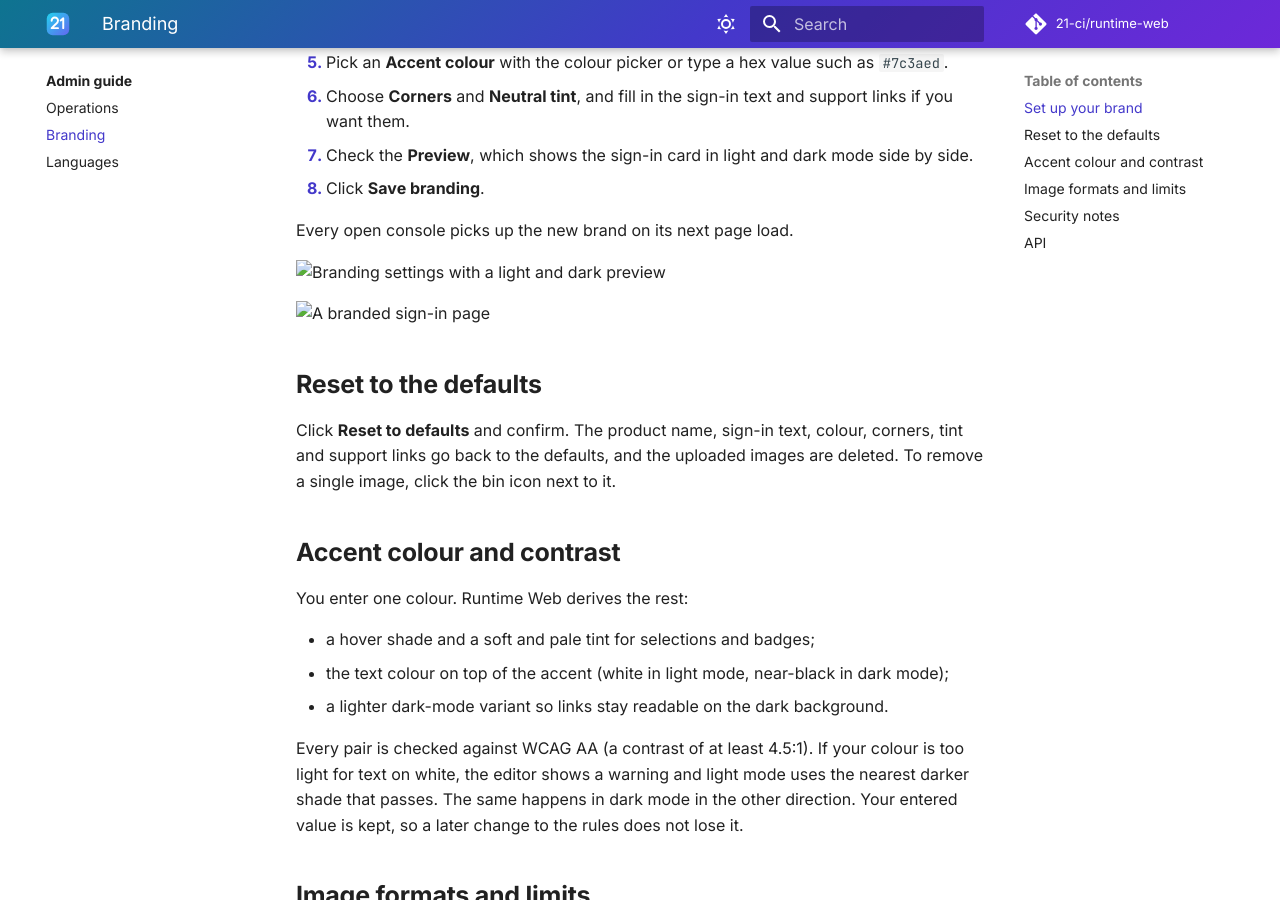
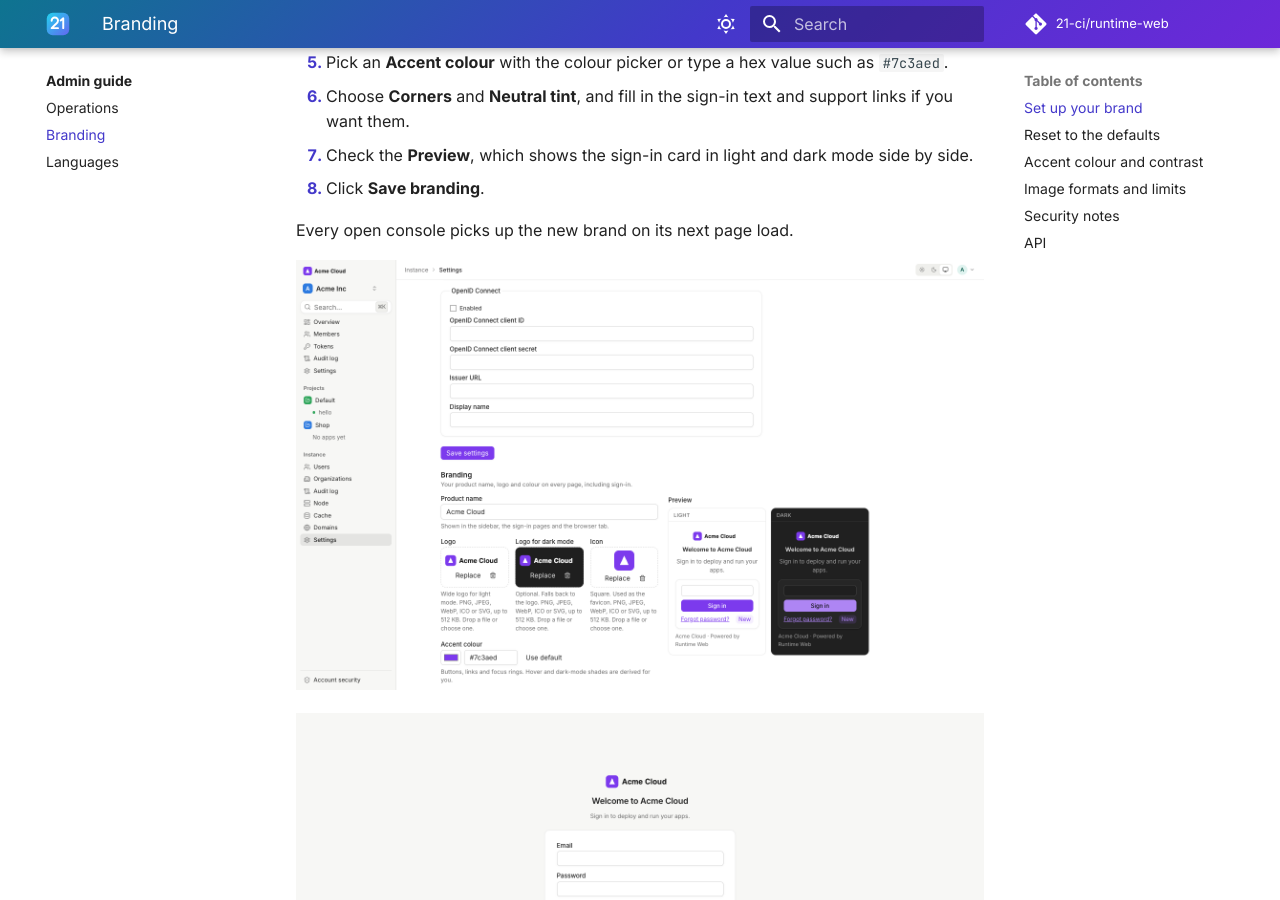
Before and after one commit to 21-ci/runtime-web, an MkDocs documentation site: the page built from docs/admin/branding.md, in a window 1280 px wide and 900 px high, scrolled down 1157 px. Built offline with MkDocs 1.6.1 and Material for MkDocs 9.7.7, drawn with Linux system fonts in a browser that asks for light colours; comment, search, counter and statistics services are not loaded.

Commit message:
docs: ship the branding guide's screenshots with the docs
Co-Authored-By: Claude Opus 5.5 <noreply@anthropic.com>

```diff
--- a/docs/admin/branding.md
+++ b/docs/admin/branding.md
@@ -32,9 +32,9 @@ What you can set:
 
 Every open console picks up the new brand on its next page load.
 
-![Branding settings with a light and dark preview](../screenshots/ui-v2/branding-admin-settings-light.png)
+![Branding settings with a light and dark preview](../assets/branding/branding-admin-settings-light.png)
 
-![A branded sign-in page](../screenshots/ui-v2/branding-login-light.png)
+![A branded sign-in page](../assets/branding/branding-login-light.png)
 
 ## Reset to the defaults
 
```
Also changed, not shown: docs/assets/branding/branding-admin-settings-light.png (added), docs/assets/branding/branding-login-light.png (added).
